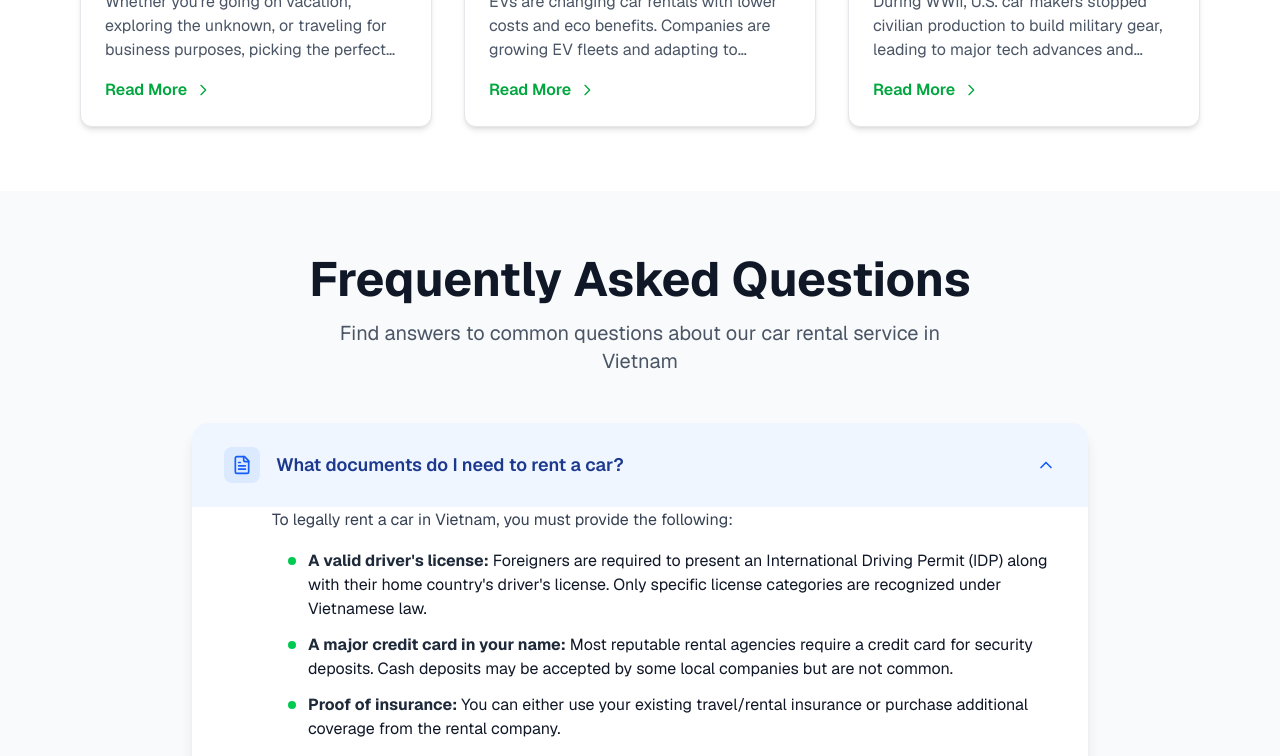
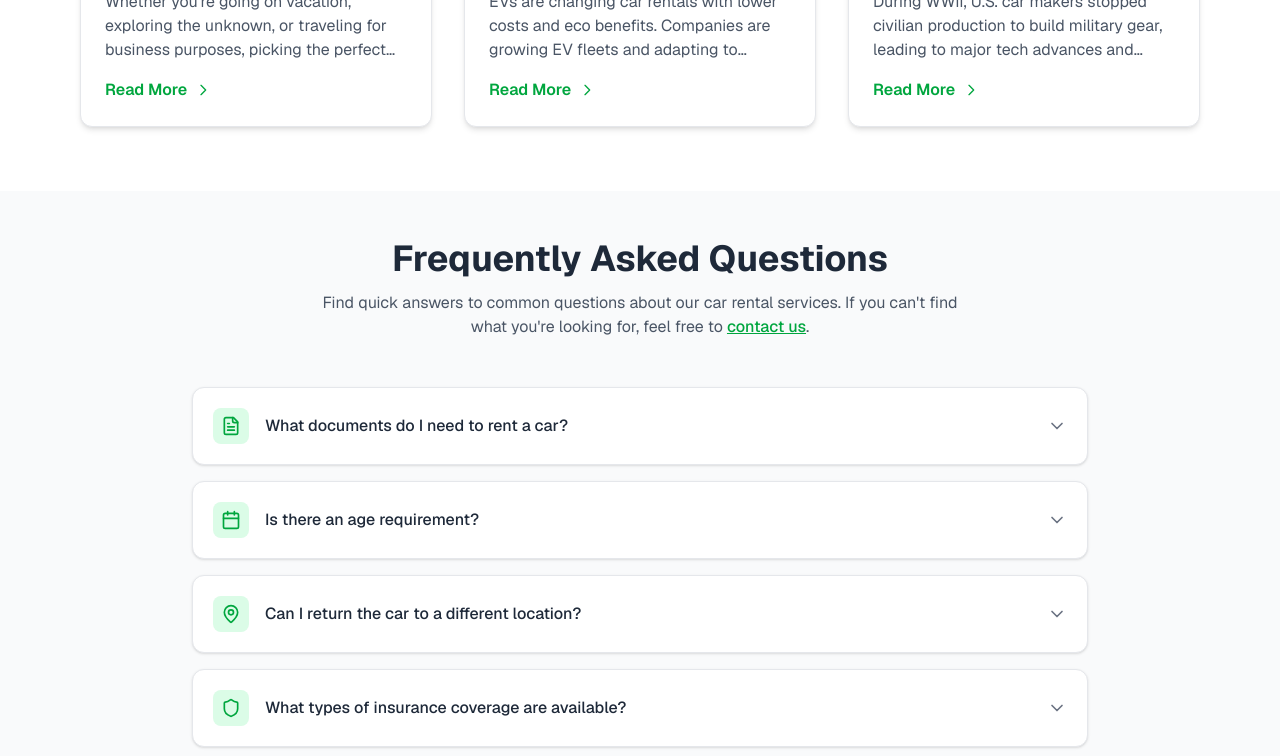
Before and after one commit to AkioCkist/CarAppWebDesign, a Next.js app: page / in a window 1280 px wide. Shown: the part 2000-2756 px from the top of the page. Built offline with nearby package versions, Linux system fonts and the light colour scheme; no server answers; the database is empty.

Commit message:
issue rizz rizz 123

```diff
--- a/components/SimpleFaqSection.js
+++ b/components/SimpleFaqSection.js
@@ -1,9 +1,14 @@
-import { useState } from 'react';
+import { useState, useEffect } from 'react'; // Added useEffect
 import { ChevronDown, ChevronUp, FileText, Car, CreditCard, MapPin, Calendar, Shield } from 'lucide-react';
 import Link from 'next/link'; // Add this import
 
 export default function ModernFaqAccordion() {
-  const [openIndex, setOpenIndex] = useState(0); // First question open by default
+  const [openIndex, setOpenIndex] = useState(null); // Initialize with null, so all are closed by default
+
+  // useEffect(() => {
+  //   // Set the first question to be open by default when component mounts
+  //   // setOpenIndex(0); // Commented out to keep all closed by default
+  // }, []);
 
   const faqData = [
     {
@@ -234,74 +239,45 @@ export default function ModernFaqAccordion() {
   ];
 
   const toggleAccordion = (index) => {
-    setOpenIndex(openIndex === index ? -1 : index);
+    setOpenIndex(openIndex === index ? null : index);
   };
 
   return (
-    <div className="min-h-screen bg-gray-50 py-12 px-4">
-      <div className="max-w-4xl mx-auto">
-        {/* Header */}
-        <div className="text-center mb-12">
-          <h1 className="text-4xl md:text-5xl font-bold text-gray-900 mb-4">
-            Frequently Asked Questions
-          </h1>
-          <p className="text-xl text-gray-600 max-w-2xl mx-auto">
-            Find answers to common questions about our car rental service in Vietnam
+    <div className="w-full max-w-4xl mx-auto py-8 px-4 md:px-0">
+      <div className="text-center mb-10 md:mb-12">
+        <h2 className="text-3xl md:text-4xl font-bold text-gray-800 mb-3">Frequently Asked Questions</h2>
+        <p className="text-sm md:text-base text-gray-600 max-w-2xl mx-auto">
+          Find quick answers to common questions about our car rental services. If you can't find what you're looking for, feel free to <Link href="#contact-us" className="text-green-600 hover:text-green-700 font-medium underline">contact us</Link>.
         </p>
       </div>
-
-        {/* FAQ Accordion */}
-        <div className="bg-white rounded-2xl shadow-lg overflow-hidden">
-          {faqData.map((faq, index) => (
-            <div key={faq.id} className="border-b border-gray-200 last:border-b-0">
+      <div className="space-y-3 md:space-y-4">
+        {faqData.map((item, index) => (
+          <div key={item.id} className="bg-white border border-gray-200 rounded-xl shadow-sm hover:shadow-lg transition-shadow duration-300">
             <button
-                className={`w-full px-8 py-6 text-left flex items-center justify-between hover:bg-gray-50 transition-colors duration-500 ${
-                  openIndex === index ? 'bg-blue-50' : ''
-                }`}
               onClick={() => toggleAccordion(index)}
-                aria-expanded={openIndex === index}
+              className="w-full flex items-center justify-between p-4 md:p-5 text-left focus:outline-none transition-colors duration-200 hover:bg-gray-50 rounded-t-xl"
             >
-                <div className="flex items-center space-x-4">
-                  <div className={`p-2 rounded-lg transition-colors duration-500 ${
-                    openIndex === index
-                      ? 'bg-blue-100 text-blue-600'
-                      : 'bg-gray-100 text-gray-600'
-                  }`}>
-                    {faq.icon}
+              <div className="flex items-center">
+                <div className="mr-3 md:mr-4 text-green-600 bg-green-100 p-2 rounded-lg">
+                  {item.icon}
                 </div>
-                  <h3 className={`text-lg font-semibold transition-colors duration-500 ${
-                    openIndex === index ? 'text-blue-900' : 'text-gray-900'
-                  }`}>
-                    {faq.question}
-                  </h3>
+                <span className="font-medium text-sm md:text-base text-gray-800">{item.question}</span>
               </div>
-                <div className={`transition-transform duration-500 ${
-                  openIndex === index ? 'rotate-180' : ''
-                }`}>
-                  <ChevronDown className={`w-5 h-5 ${
-                    openIndex === index ? 'text-blue-600' : 'text-gray-400'
-                  }`} />
-                </div>
+              {openIndex === index ? (
+                <ChevronUp className="w-5 h-5 text-green-600 flex-shrink-0" />
+              ) : (
+                <ChevronDown className="w-5 h-5 text-gray-500 flex-shrink-0" />
+              )}
             </button>
-
-              <div className={`overflow-hidden transition-all duration-700 ease-in-out ${
-                openIndex === index ? 'max-h-[2000px] opacity-100' : 'max-h-0 opacity-0'
-              }`}>
-                <div className="px-8 pb-6 pl-20">
-                  {faq.answer}
+            {openIndex === index && (
+              <div className="p-4 md:p-5 border-t border-gray-200 bg-gray-50 rounded-b-xl">
+                <div className="text-xs md:text-sm text-gray-700 leading-relaxed">
+                  {item.answer}
                 </div>
               </div>
+            )}
           </div>
         ))}
-        </div>
-
-        {/* See All FAQs Button - Updated with Link */}
-        <div className="text-center mt-8">
-          <Link href="/faq" className="inline-flex items-center px-8 py-4 bg-gradient-to-r from-blue-600 to-blue-700 text-white font-semibold rounded-xl hover:from-blue-700 hover:to-blue-800 transition-all duration-500 shadow-lg hover:shadow-xl transform hover:-translate-y-1">
-            <FileText className="w-5 h-5 mr-2" />
-            View All FAQs & Documentation
-          </Link>
-        </div>
       </div>
     </div>
   );
```
Also changed, not shown: src/app/page.js (+62 -49 lines). Lines whose indentation alone changed are shown as unchanged.
